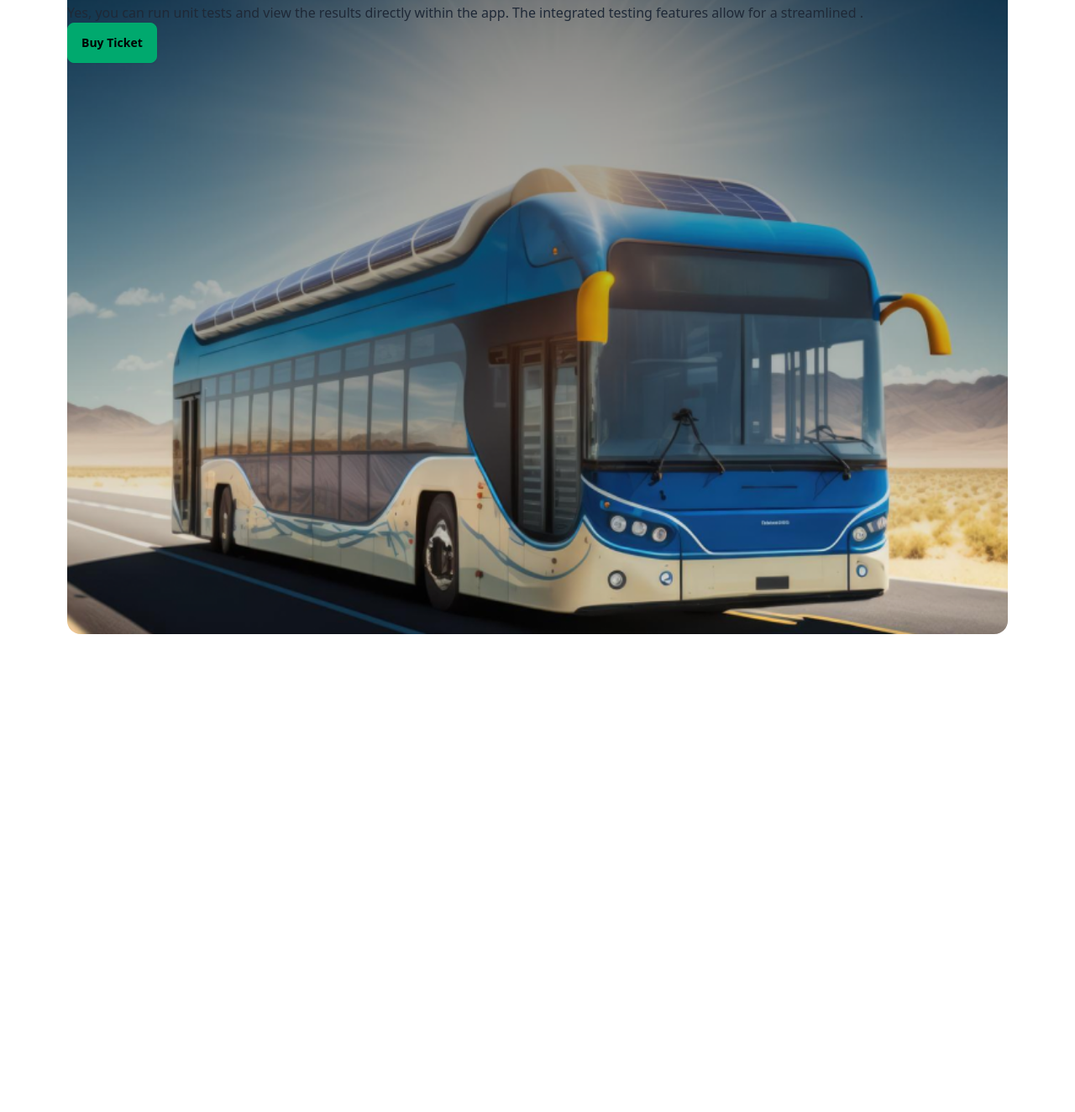
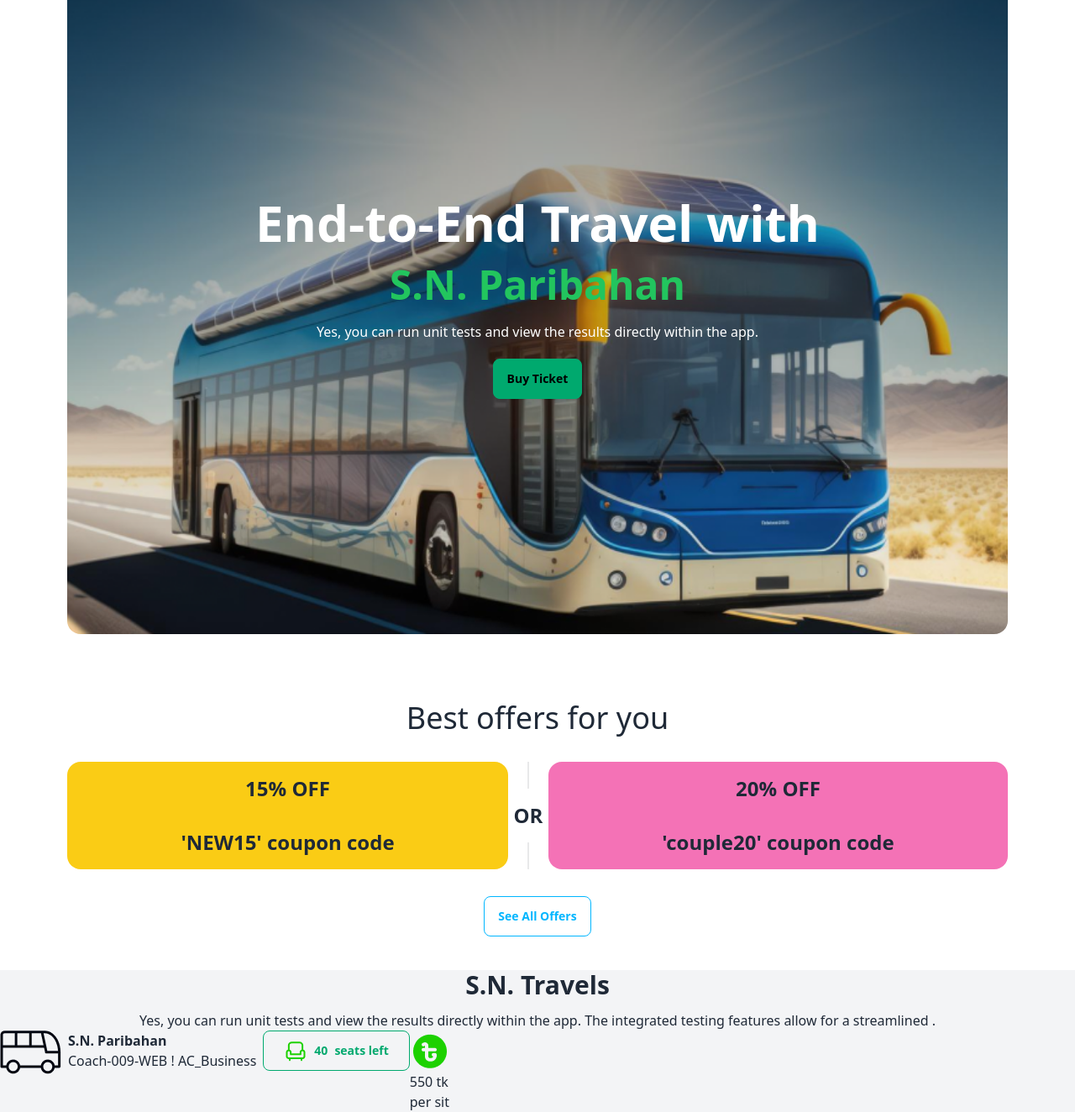
Before and after one commit to sazid0101/Bus-Ticket, a plain HTML site: page index.html in a window 1280 px wide. Shown: the part 161-1485 px from the top of the page at 84% size. Before the commit the page ends 916 px from the top, so only its background shows below. Drawn offline with nearby package versions, Linux system fonts and the light colour scheme.

Commit message:
bANNER SECTION,OFFER SECTION

```diff
--- a/index.html
+++ b/index.html
@@ -42,15 +42,60 @@
         <!--banner section-->
         <section class="px-20">
             <div class="min-h-screen bg-[url(images/banner.png)] bg-cover bg-center rounded-2xl">
-                <div class="content-center">
-                    <h1>End-to-End Travel with </h1>
-                    <h1>S.N. Paribahan</h1>
-                    <p>Yes, you can run unit tests and view the results directly within the app. The integrated testing features allow for a streamlined .</p>
+                <div class="items-center text-white justify-center min-h-screen flex flex-col gap-5">
+                    <h1 class="text-6xl font-bold">End-to-End Travel with </h1>
+                    <h1 class="text-5xl font-bold text-green-500">S.N. Paribahan</h1>
+                    <p class="text-1xl">Yes, you can run unit tests and view the results directly within the app.</p>
                     <button class="btn btn-success">Buy Ticket</button>
                 </div>
             </div>
 
         </section>
+        <!--offer section-->
+        <section class="pt-20 py-10 items-center flex flex-col">
+            <h1 class="items-center flex flex-col text-4xl">Best offers for you</h1>
+            <div class="font-bold flex w-full flex-col lg:flex-row px-20 py-8 text-2xl">
+                <div class="card bg-yellow-400 rounded-box grid h-32 flex-grow place-items-center ">
+                    <h1>15% OFF</h1>
+                    <p>'NEW15'<span> coupon code</span> </p>
+                </div>
+                <div class="divider lg:divider-horizontal">OR</div>
+                <div class="card bg-pink-400 rounded-box grid h-32 flex-grow place-items-center">
+                    <h1>20% OFF</h1>
+                    <p>'couple20'<span> coupon code</span> </p>
+                </div>
+              </div>
+              <button class="btn btn-outline btn-info ">See All Offers</button>
+        </section>
+        <!--SN Travels-->
+        <section class="bg-gray-100">
+            <div class="flex flex-col items-center gap-3">
+                <h1 class="text-3xl font-bold">S.N. Travels</h1>
+                <p>Yes, you can run unit tests and view the results directly within the app. The integrated testing features allow for a streamlined .</p>
+            </div>
+            <div class="flex  ">
+                <div>
+                    <div class="flex gap-2 justify-between">
+                        <img src="images/bus-logo.png" alt="" srcset="">
+                        <div>
+                            <h1 class="font-bold">S.N. Paribahan</h1>
+                        <p>Coach-009-WEB ! AC_Business</p>
+                        </div>
+                        <div>
+                            <button class="btn btn-outline btn-success px-6">
+                                <img src="images/seat-green.png" alt="" srcset=""> <span>40</span>seats left
+                            </button>
+                        </div>
+                    </div>
+
+                </div>
+                <div>
+                    <img src="images/fare.png" alt="" srcset="">
+                    <h1>550 tk</h1>
+                    <p>per sit</p>
+                </div>
+            </div>
+        </section>
     </main>
 </body>
 </html>
```
